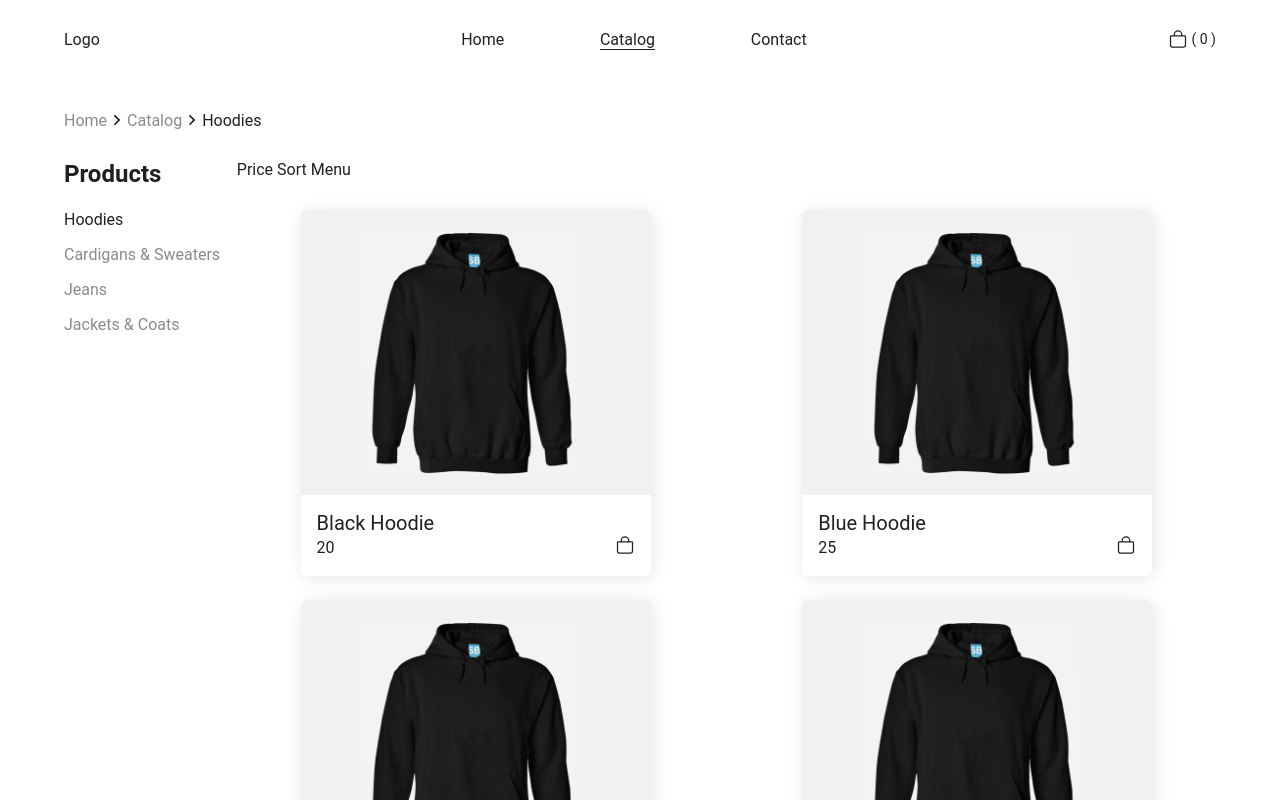
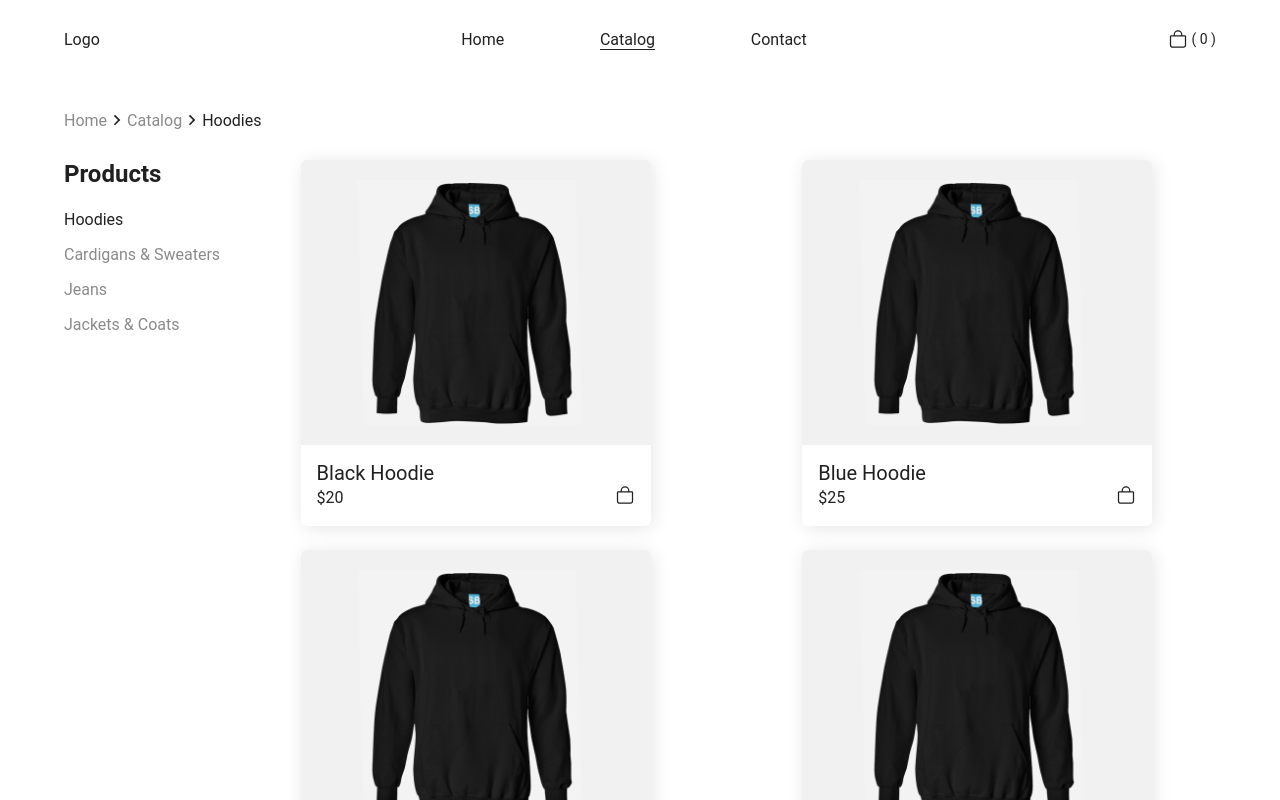
Before and after one commit to JacksonJ97/clothing-store, a React (Create React App) app: page /shop in a window 1280 px wide. Shown: the top 800 px of the page. Built offline with nearby package versions, Linux system fonts and the light colour scheme.

Commit message:
improved styles

```diff
--- a/src/App.js
+++ b/src/App.js
@@ -1,4 +1,4 @@
-import { useState, useEffect } from "react";
+import { useState } from "react";
 import { Routes, Route } from "react-router-dom";
 import styled from "styled-components";
 
@@ -25,10 +25,6 @@ const App = () => {
   const [cartItems, setCartItems] = useState([]);
   const [showCart, setShowCart] = useState(false);
 
-  useEffect(() => {
-    console.log(cartItems);
-  }, [cartItems]);
-
   return (
     <Wrapper>
       <GlobalStyle />
--- a/src/components/CartItem/CartItem.js
+++ b/src/components/CartItem/CartItem.js
@@ -18,9 +18,10 @@ const Wrapper = styled.div`
     display: grid;
     grid-template-columns: 1fr 1fr;
     grid-template-rows: 1fr 1fr;
+    gap: 12px;
     width: 100%;
 
-    h2 {
+    h3 {
       font-size: 1rem;
       margin-bottom: 0.25em;
     }
@@ -36,18 +37,18 @@ const Wrapper = styled.div`
   }
 `;
 
-const CartItem = ({ id, name, img, price, quantity, total, cartItems, setCartItems }) => {
+const CartItem = ({ item, cartItems, setCartItems }) => {
   return (
     <Wrapper>
-      <img src={img} alt={name} />
+      <img src={item.img} alt={item.name} />
       <div className="cart-details">
         <div>
-          <h2>{name}</h2>
-          <p>${price}</p>
+          <h3>{item.name}</h3>
+          <p>${item.price}</p>
         </div>
-        <p className="product-total">Total: ${total}</p>
+        <p className="product-total">Total: ${item.total}</p>
         <div className="quantity-container">
-          <QuantityControl id={id} quantity={quantity} cartItems={cartItems} setCartItems={setCartItems} />
+          <QuantityControl id={item.id} quantity={item.quantity} cartItems={cartItems} setCartItems={setCartItems} />
         </div>
       </div>
     </Wrapper>
--- a/src/components/ProductCard/ProductCard.js
+++ b/src/components/ProductCard/ProductCard.js
@@ -62,7 +62,7 @@ const ProductCard = ({ img, name, price, id, path }) => {
         </Link>
 
         <div className="wrapper">
-          <p>{price}</p>
+          <p>${price}</p>
           <Link to={`/shop/${path}/${id}`} className="shopping-cart">
             <IoBagOutline />
           </Link>
--- a/src/components/QuantityControl/QuantityControl.js
+++ b/src/components/QuantityControl/QuantityControl.js
@@ -1,9 +1,13 @@
 import styled from "styled-components";
+import { BiPlus, BiMinus } from "react-icons/bi";
 
 // Styles
 const Wrapper = styled.div`
   button {
+    background: none;
+    border: none;
     padding: 0.25em;
+    cursor: pointer;
   }
 
   .quality-container {
@@ -13,7 +17,19 @@ const Wrapper = styled.div`
 
     p {
       margin: 0 1em;
+      padding: 0.25em 0.75em;
+      border: 1px solid #202020;
     }
+  }
+
+  .remove-item-btn {
+    display: block;
+    font-size: 0.625rem;
+    margin: 0 auto;
+  }
+
+  .remove-item-btn:hover {
+    text-decoration: underline;
   }
 `;
 
@@ -59,11 +75,17 @@ const QuantityControl = ({ id, quantity, cartItems, setCartItems }) => {
   return (
     <Wrapper>
       <div className="quality-container">
-        <button onClick={decrementQuantity}>-</button>
+        <button onClick={decrementQuantity}>
+          <BiMinus />
+        </button>
         <p>{quantity}</p>
-        <button onClick={incrementQuantity}>+</button>
+        <button onClick={incrementQuantity}>
+          <BiPlus />
+        </button>
       </div>
-      <button onClick={removeItem}>Remove Item</button>
+      <button className="remove-item-btn" onClick={removeItem}>
+        Remove Item
+      </button>
     </Wrapper>
   );
 };
--- a/src/components/ShoppingCart/ShoppingCart.js
+++ b/src/components/ShoppingCart/ShoppingCart.js
@@ -18,11 +18,11 @@ const Background = styled.div`
 
 const Cart = styled.div`
   background-color: white;
-  border: 1px solid #202020;
   width: 450px;
   padding: 2em;
+  overflow: auto;
 
-  .shopping-cart-header {
+  .cart-header {
     display: flex;
     justify-content: space-between;
   }
@@ -35,11 +35,36 @@ const Cart = styled.div`
   .cart-items-container {
     margin: 2em 0;
   }
+
+  .checkout-btn {
+    width: 100%;
+    padding: 1em;
+    margin: 2em 0;
+    border-radius: 6px;
+    border: 1px solid #202020;
+    background-color: #ffffff;
+    cursor: pointer;
+  }
+
+  .empty-cart-container {
+    margin: 2em 0;
+
+    button {
+      width: 100%;
+      padding: 1em;
+      margin: 2em 0;
+      border-radius: 6px;
+      border: 1px solid #202020;
+      background-color: #ffffff;
+      cursor: pointer;
+    }
+  }
 `;
 
 const ShoppingCart = ({ cartItems, setCartItems, showCart, setShowCart }) => {
   const backgroundRef = useRef();
   const navigate = useNavigate();
+  const subtotal = cartItems.reduce((total, item) => item.total + total, 0);
 
   const closeCart = (e) => {
     if (backgroundRef.current === e.target) {
@@ -48,17 +73,15 @@ const ShoppingCart = ({ cartItems, setCartItems, showCart, setShowCart }) => {
   };
 
   const openCheckoutMessage = () => {
-    alert("Thank you for shopping");
+    alert("Thank you for shopping!");
   };
-
-  const subtotal = cartItems.reduce((total, item) => item.total + total, 0);
 
   return (
     <>
       {showCart && (
         <Background ref={backgroundRef} onClick={closeCart}>
           <Cart>
-            <div className="shopping-cart-header">
+            <div className="cart-header">
               <h1>
                 Your <br />
                 Shopping <br />
@@ -71,24 +94,16 @@ const ShoppingCart = ({ cartItems, setCartItems, showCart, setShowCart }) => {
               <>
                 <div className="cart-items-container">
                   {cartItems.map((item) => (
-                    <CartItem
-                      id={item.id}
-                      name={item.name}
-                      price={item.price}
-                      img={item.img}
-                      quantity={item.quantity}
-                      total={item.total}
-                      cartItems={cartItems}
-                      setCartItems={setCartItems}
-                      key={item.id}
-                    />
+                    <CartItem item={item} cartItems={cartItems} setCartItems={setCartItems} key={item.id} />
                   ))}
                 </div>
-                <p>Subtotal: ${subtotal}</p>
-                <button onClick={openCheckoutMessage}>Checkout</button>
+                <h2>Subtotal: ${subtotal}</h2>
+                <button className="checkout-btn" onClick={openCheckoutMessage}>
+                  Checkout
+                </button>
               </>
             ) : (
-              <div>
+              <div className="empty-cart-container">
                 <p>Your cart is empty.</p>
                 <button
                   onClick={() => {
--- a/src/containers/Home/Home.js
+++ b/src/containers/Home/Home.js
@@ -15,7 +15,7 @@ const Wrapper = styled.main`
 
   button {
     display: block;
-    margin: 2em auto;
+    margin: 2em 0;
     padding: 1em 2em;
     font-size: clamp(0.875rem, 1.25vw, 1rem);
     border: 1px solid #202020;
--- a/src/containers/Shop/Shop.js
+++ b/src/containers/Shop/Shop.js
@@ -24,14 +24,9 @@ const Wrapper = styled.main`
     grid-row: 3 / 4;
   }
 
-  .price-sort {
-    grid-column: 2 / 4;
-    grid-row: 2 / 3;
-  }
-
   .product-card-grid {
     grid-column: 2 / 4;
-    grid-row: 3 / 4;
+    grid-row: 2 / 4;
 
     display: grid;
     grid-template-columns: repeat(auto-fit, minmax(350px, 1fr));
@@ -50,7 +45,6 @@ const Shop = () => {
       <div className="product-category">
         <ProductCategory />
       </div>
-      <div className="price-sort">Price Sort Menu</div>
       <div className="product-card-grid">
         <Outlet />
       </div>
```
